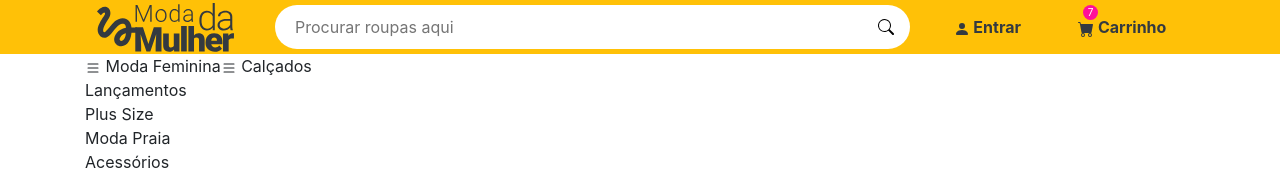
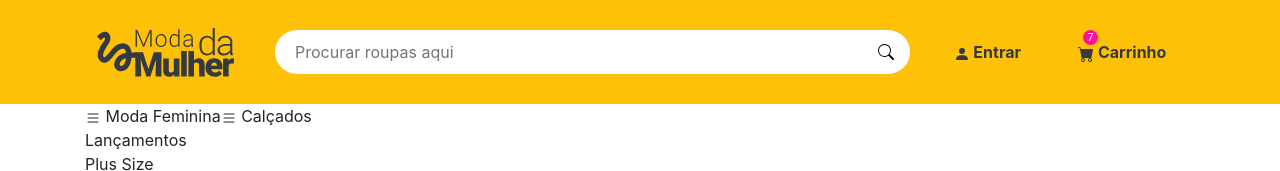
Before and after one commit to gmalheiro/front-ecommerce-project, a plain HTML site: page index.html in a window 1280 px wide. Shown: the top 171 px of the page. Drawn offline with nearby package versions, Linux system fonts and the light colour scheme; files that its build step writes are made by us from their sources.

Commit message:
Update in header

```diff
--- a/assets/scss/header.scss
+++ b/assets/scss/header.scss
@@ -1,14 +1,16 @@
 header{
-    background-color: $cor-primaria;
+    background: $cor-primaria;
+    padding: 25px;
 
     form{
       input[type="text"]{
-            background-color: $branco;
+        background: $branco;
         width: 100%;
         border-radius: 100px;
-            border:none;
+        border: none;
         padding: 10px 20px;
       }
+
       button{
         background: none;
         border: none;
@@ -20,7 +22,6 @@ header{
     ul{
       li{
         position: relative;
-
         span.notificacao{
           color: $branco;
           background: $rosa;
@@ -40,7 +41,6 @@ header{
           font-size:16px;
           font-weight: bold;
           color: $cor-secundaria;
-
           svg{
             font-size: 23px;
           }
@@ -49,8 +49,6 @@ header{
             color: initial;
           }
         }
-
       }
     }
-
   }
```
Lines whose indentation alone changed are shown as unchanged.
